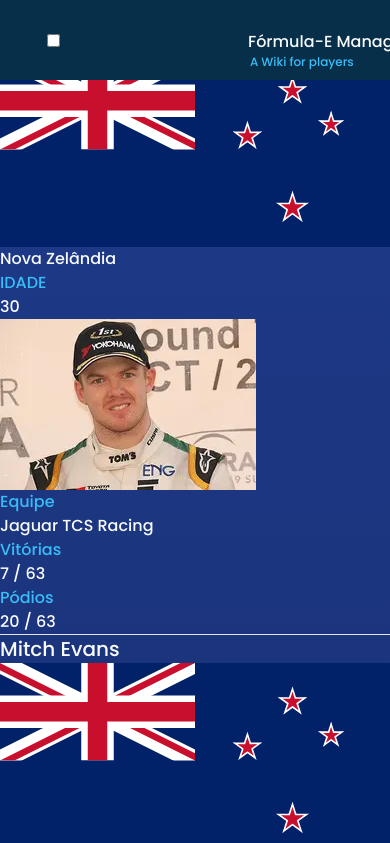
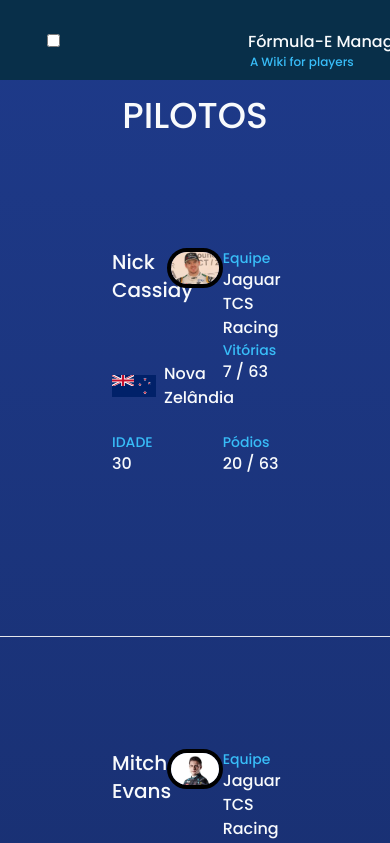
Before and after one commit to carloshadp/WebDev-Sprint3, a React (Vite) app in the folder Sprint3/: page /pilotos in a window 390 px wide. Shown: the top 843 px of the page. Built offline with nearby package versions, Linux system fonts and the light colour scheme.

Commit message:
Responsabilidade

```diff
--- a/Sprint3/src/components/PilotoStats.jsx
+++ b/Sprint3/src/components/PilotoStats.jsx
@@ -7,40 +7,40 @@
       {
         dados.map((card, index) => (
           <section  key={index} className='pilotosContainer'>
-            <section class="sm:m-28 sm:grid sm:grid-cols-3">
-              <div class="sm:grid sm:grid-rows-3">
+            <section class="m-28 grid grid-cols-3">
+              <div class="grid grid-rows-3">
                 <div>
-                  <h3 class="text-xl sm:text-5xl sm:mb-6 ">{card.nomePiloto} </h3>
+                  <h3 class="text-xl text-5xl mb-6 ">{card.nomePiloto} </h3>
                 </div>
 
-                <div class="sm:flex sm:items-center sm:gap-1">
-                  <img class="sm:w-11 sm:justify-self-end sm:mr-1" src={card.bandeira} />
-                  <h4 class="sm:col-span-2 ">{card.nomePais}</h4>
+                <div class="flex items-center gap-1">
+                  <img class="w-11 justify-self-end mr-1" src={card.bandeira} />
+                  <h4 class="col-span-2 ">{card.nomePais}</h4>
                 </div>
 
-                <div class="sm:flex sm:flex-col">
-                  <h4 class="sm:text-sm text-sky-400 sm:col-start-2">IDADE</h4>
-                  <h4 class="sm:col-start-2">{card.idade}</h4>
+                <div class="flex flex-col">
+                  <h4 class="text-sm text-sky-400 col-start-2">IDADE</h4>
+                  <h4 class="col-start-2">{card.idade}</h4>
                 </div>
               </div>
 
-              <div class="sm:rounded">
-                <img class="md:w-24 lg:w-36 xl:w-72 sm:rounded-3xl sm:border-4 border-black" src={card.foto} />
+              <div class="rounded">
+                <img class="w-24 lg:w-36 xl:w-72 rounded-3xl border-4 border-black" src={card.foto} />
               </div>
 
-              <div class="sm:grid sm:grid-rows-3">
+              <div class="grid grid-rows-3">
                 <div>
-                  <h4 class="sm:text-sm text-sky-400">Equipe</h4>
+                  <h4 class="text-sm text-sky-400">Equipe</h4>
                   <h4>{card.equipe}</h4>
                 </div>
 
                 <div>
-                  <h4 class="sm:text-sm text-sky-400">Vitórias</h4>
+                  <h4 class="text-sm text-sky-400">Vitórias</h4>
                   <h4>{card.vitorias}</h4>
                 </div>
 
                 <div>
-                  <h4 class="sm:text-sm text-sky-400">Pódios</h4>
+                  <h4 class="text-sm text-sky-400">Pódios</h4>
                   <h4>{card.podios}</h4>
                 </div>
               </div>
--- a/Sprint3/src/pages/Home.jsx
+++ b/Sprint3/src/pages/Home.jsx
@@ -2,8 +2,8 @@
 
 export default function Home(){
     return(
-        <body class="h-svh sm:m-28">
-            <section class="top-11">
+        <body class="h-svh sm:m-28 m-10 py-16">
+            <section>
                 <h1>Quem somos?</h1>
                 <p>Site oficial do Formula-E Manager, um site dedicado aos nossos players. <br/>Aqui, fornecemos informacoes que podem ser importantes para os jogadores tomarem decisoes no jogo, tanto times com a melhor performance, quanto pilotos e os circuitos claro, para estudarem a pista.</p>
             </section>
--- a/Sprint3/src/pages/Login.jsx
+++ b/Sprint3/src/pages/Login.jsx
@@ -25,22 +25,22 @@
   return (
 
     <>
-      <section class=" sm:flex sm:flex-col sm:justify-center sm:items-center sm:p-10 sm:m-28" >
-        <div class="bg-gradient-to-t from-black to-blue-900 sm:flex sm:flex-col sm:justify-center sm:items-center sm:gap-2 bg-sky-950 sm:border sm:rounded-xl sm:h-60 sm:w-96">
+      <section class="flex flex-col justify-center items-center p-10 m-28" >
+        <div class="bg-gradient-to-t from-black to-blue-900 flex flex-col justify-center items-center gap-2 bg-sky-950 border rounded-xl h-60 sm:w-96 w-64">
           <h2>Login</h2>
-          <div class="sm:gap-2">
-            <div class="sm:flex sm:gap-2">
+          <div class="gap-2">
+            <div class="flex gap-2">
             <img src="/src/assets/user.svg" width="16px" />
-              <input class="sm:rounded-lg sm:mb-2 text-black" type="email" placeholder="Email" value={user} onChange={(e) => setUser(e.target.value)} required />
+              <input class="rounded-lg mb-2 text-black" type="email" placeholder="Email" value={user} onChange={(e) => setUser(e.target.value)} required />
             </div>
 
-            <div class="sm:flex sm:gap-2 "  >
+            <div class="flex gap-2 "  >
               <img src="/src/assets/lock.svg" width="16px" />
               <input class="sm:rounded-lg text-black" type="password" placeholder="Senha" value={senha} onChange={(e) => setSenha(e.target.value)} required />
             </div>
 
           </div>
-            <button class="hover:text-sky-400 sm:mt-2" id="entrar" onClick={Login} type="submit">  Entrar</button>
+            <button class="hover:text-sky-400 mt-2" id="entrar" onClick={Login} type="submit">  Entrar</button>
           <li class="list-none hover:text-sky-400"><NavLink to="/register" >Não tem conta? Registre-se</NavLink></li>
         </div>
       </section>
--- a/Sprint3/src/pages/Pilotos.jsx
+++ b/Sprint3/src/pages/Pilotos.jsx
@@ -7,8 +7,8 @@
 export default function Pilotos() {
   return (
     <>
-      <div class="sm:mt-24 sm:flex sm:flex-col">
-        <h2 class="sm:self-center sm:text-4xl">PILOTOS</h2>
+      <div class="mt-24 flex flex-col">
+        <h2 class="self-center text-4xl">PILOTOS</h2>
         <InfoPilotos/>
       </div>
     </>
```
